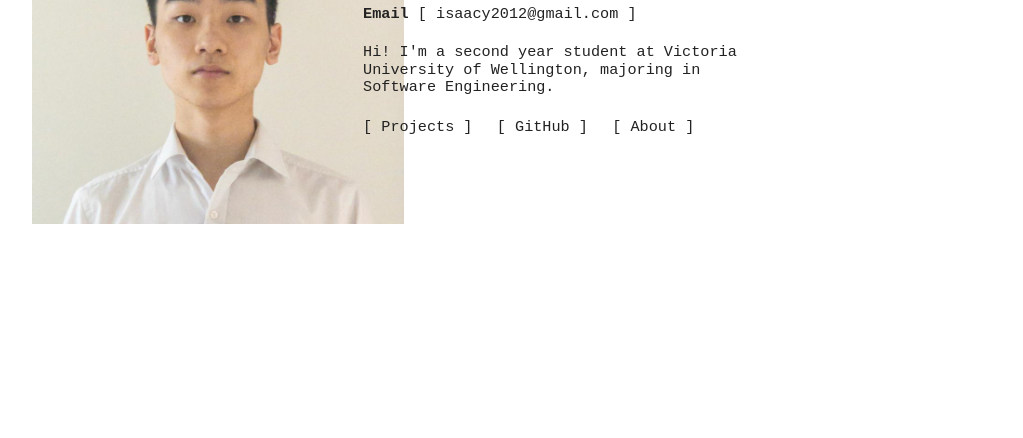
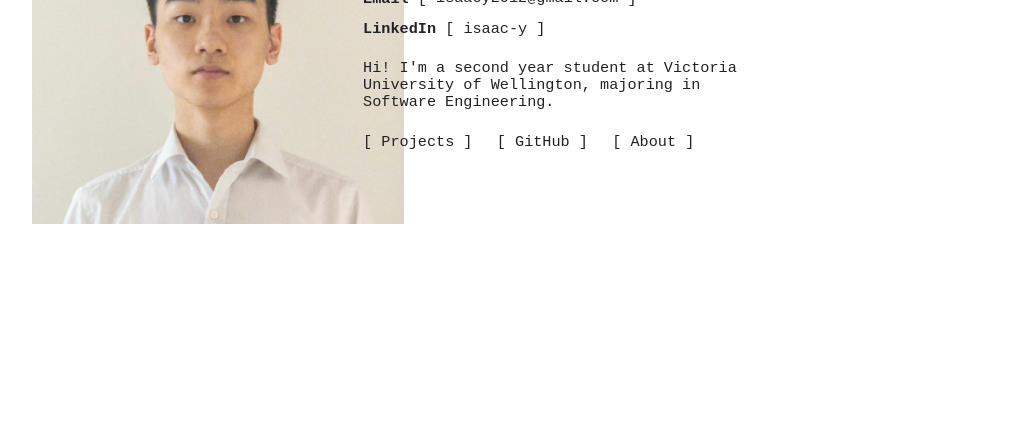
Before and after one commit to isaacy2012/isaacyoung, a website built with Parcel: page index.html in a window 1280 px wide. Shown: the part 362-800 px from the top of the page, without its empty margins (236-1259 px from the left). Built offline with nearby package versions, Linux system fonts and the light colour scheme; a web font is replaced by a local one.

Commit message:
Added LinkedIn link

```diff
--- a/index.html
+++ b/index.html
@@ -31,7 +31,11 @@
   <script async src="https://www.googletagmanager.com/gtag/js?id=G-3GRS80LLTW"></script>
   <script>
     window.dataLayer = window.dataLayer || [];
-    function gtag(){dataLayer.push(arguments);}
+
+    function gtag() {
+      dataLayer.push(arguments);
+    }
+
     gtag('js', new Date());
 
     gtag('config', 'G-3GRS80LLTW');
@@ -55,7 +59,9 @@
         <div>
           <h1 class="dark-toggle">Isaac Young</h1>
           <div class="dark-toggle">
-          <b>Email</b> <a href="mailto:isaacy2012+dev@gmail.com" target="_blank">isaacy2012@gmail.com</a>
+            <b>Email</b> <a href="mailto:isaacy2012+dev@gmail.com" target="_blank">isaacy2012@gmail.com</a>
+            <br/>
+            <b>LinkedIn</b> <a href="https://www.linkedin.com/in/isaac-y/" target="_blank">isaac-y</a>
           </div>
           <p class="dark-toggle">Hi! I'm a second year student at Victoria University of Wellington, majoring in
             Software Engineering.
```
